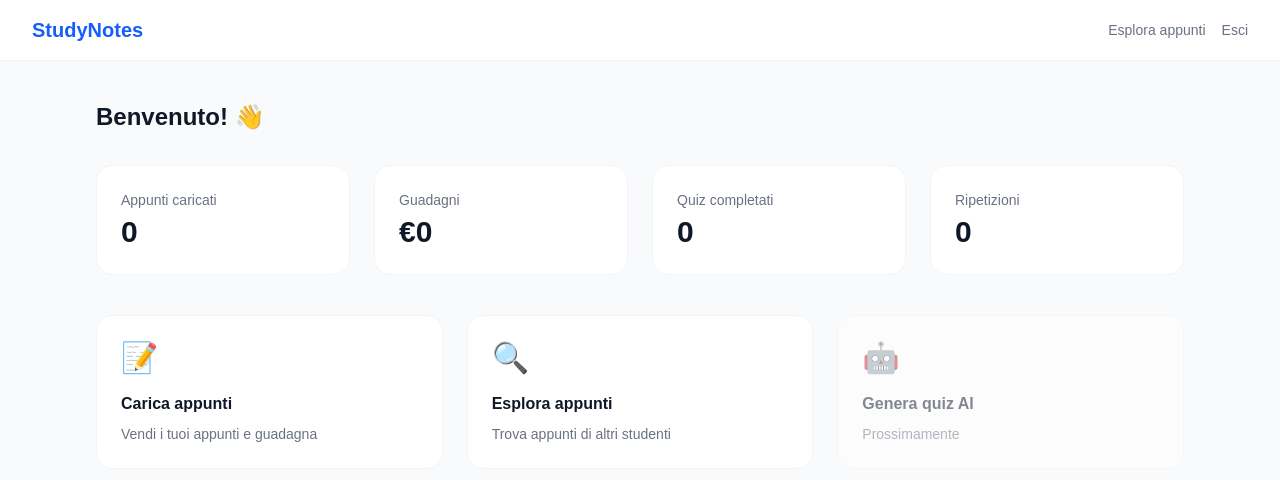
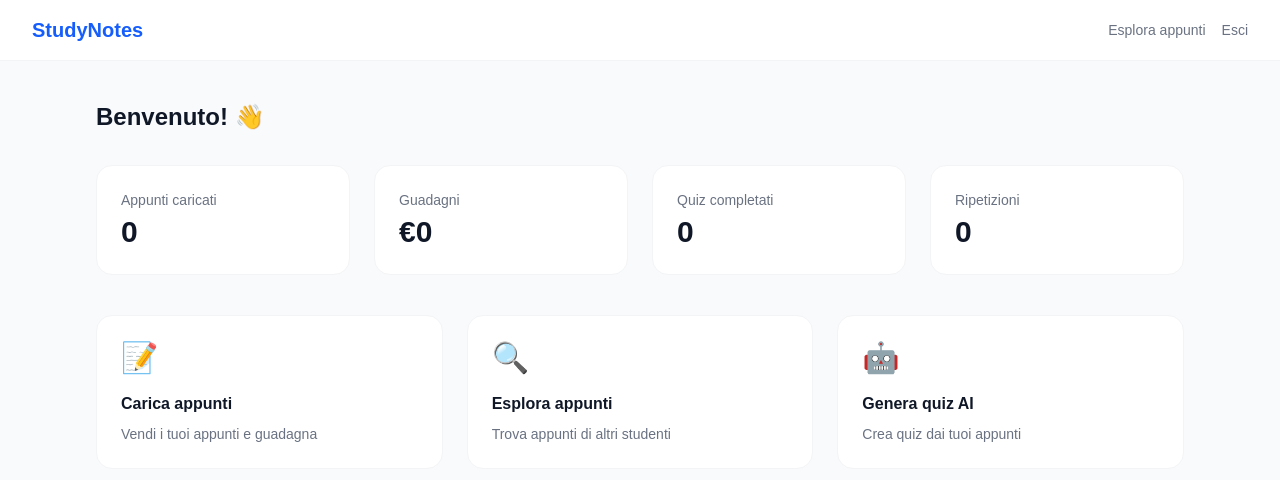
Before and after one commit to StarUpm/studynotes, a Next.js app: page /dashboard in a window 1280 px wide. Shown: the top 480 px of the page. Built offline with nearby package versions, Linux system fonts and the light colour scheme.

Commit message:
Update page.tsx

```diff
--- a/src/app/dashboard/page.tsx
+++ b/src/app/dashboard/page.tsx
@@ -52,11 +52,11 @@ export default function Dashboard() {
             <h3 className="font-semibold text-gray-900 mb-2">Esplora appunti</h3>
             <p className="text-sm text-gray-500">Trova appunti di altri studenti</p>
           </Link>
-          <div className="bg-white rounded-2xl border border-gray-100 p-6 opacity-50">
+          <Link href="/quiz" className="bg-white rounded-2xl border border-gray-100 p-6 hover:border-blue-200 cursor-pointer block">
             <div className="text-3xl mb-4">🤖</div>
             <h3 className="font-semibold text-gray-900 mb-2">Genera quiz AI</h3>
-            <p className="text-sm text-gray-500">Prossimamente</p>
-          </div>
+            <p className="text-sm text-gray-500">Crea quiz dai tuoi appunti</p>
+          </Link>
         </div>
       </div>
     </main>
```
